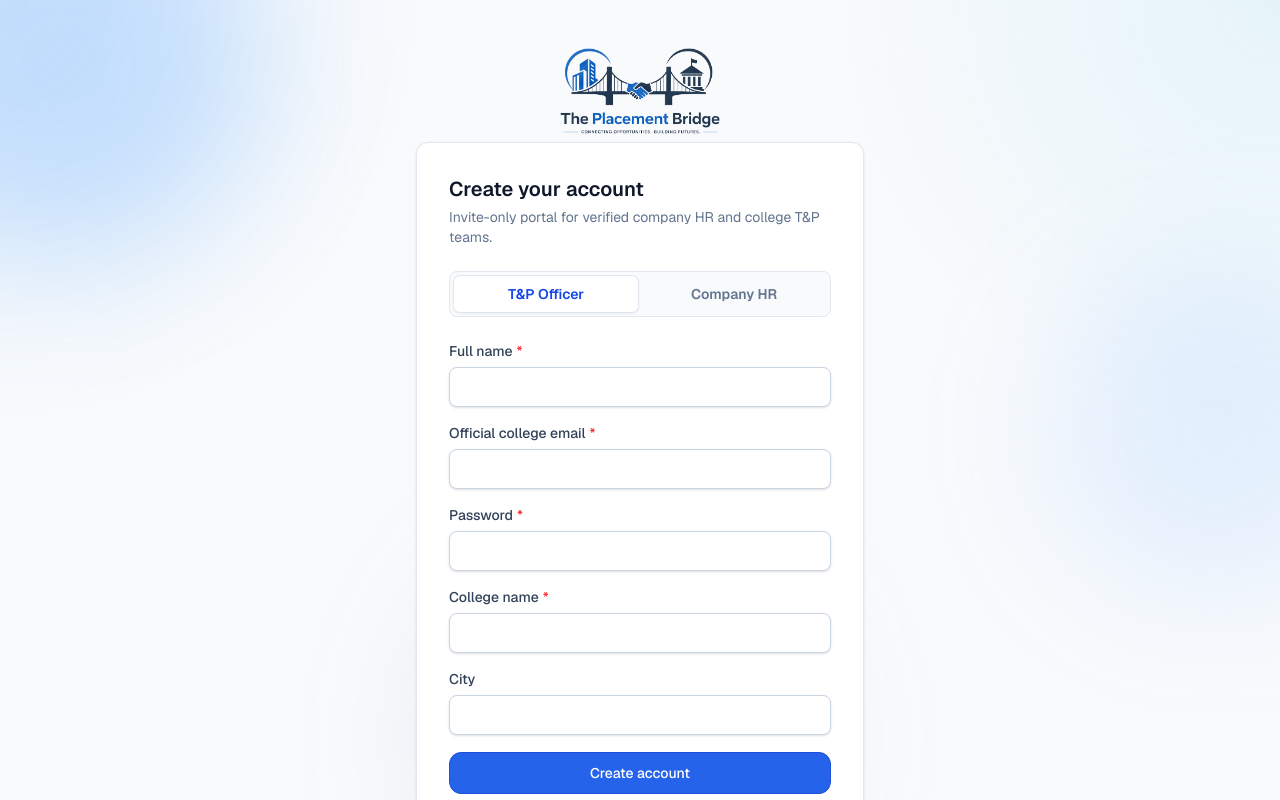
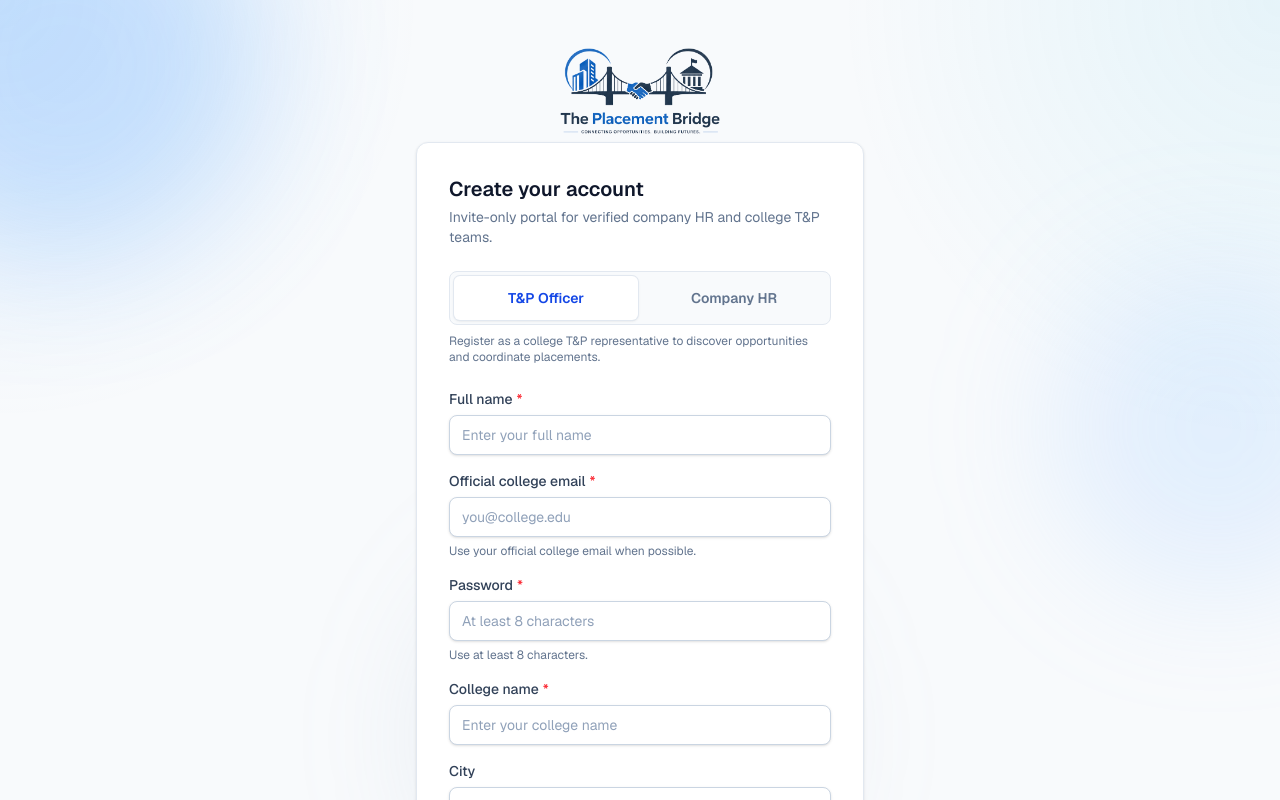
Before and after one commit to Devesh13-27/The_Placement_Bridge, a Next.js app: page /signup in a window 1280 px wide. Shown: the top 800 px of the page. Built offline with nearby package versions, Linux system fonts and the light colour scheme.

Commit message:
refine signup form UX

```diff
--- a/src/app/(auth)/signup/page.tsx
+++ b/src/app/(auth)/signup/page.tsx
@@ -1,6 +1,7 @@
 "use client";
 
 import { useState } from "react";
+import Link from "next/link";
 import { useRouter } from "next/navigation";
 import { createClient } from "@/lib/supabase/client";
 import { signup } from "./actions";
@@ -10,48 +11,133 @@ import BlurText from "@/components/reactbits/BlurText";
 import StarBorder from "@/components/reactbits/StarBorder";
 import FormField from "@/components/FormField";
 
+interface FieldErrors {
+  fullName?: string;
+  email?: string;
+  password?: string;
+  orgName?: string;
+  orgCity?: string;
+}
+
 export default function SignupPage() {
   const router = useRouter();
+
   const [role, setRole] = useState<"hr" | "tp">("tp");
-  const [error, setError] = useState<string | null>(null);
+  const [errors, setErrors] = useState<FieldErrors>({});
+  const [formError, setFormError] = useState<string | null>(null);
   const [loading, setLoading] = useState(false);
+
+  function validate(
+    fullName: string,
+    email: string,
+    password: string,
+    orgName: string,
+  ): FieldErrors {
+    const nextErrors: FieldErrors = {};
+
+    if (!fullName.trim()) {
+      nextErrors.fullName = "Full name is required.";
+    } else if (fullName.trim().length < 2) {
+      nextErrors.fullName = "Enter your full name.";
+    }
+
+    if (!email.trim()) {
+      nextErrors.email = "Email address is required.";
+    } else if (!/^[^\s@]+@[^\s@]+\.[^\s@]+$/.test(email.trim())) {
+      nextErrors.email = "Enter a valid email address.";
+    }
+
+    if (!password) {
+      nextErrors.password = "Password is required.";
+    } else if (password.length < 8) {
+      nextErrors.password = "Password must be at least 8 characters.";
+    }
+
+    if (!orgName.trim()) {
+      nextErrors.orgName =
+        role === "hr"
+          ? "Company name is required."
+          : "College name is required.";
+    }
+
+
+    return nextErrors;
+  }
 
   async function handleSubmit(e: React.FormEvent<HTMLFormElement>) {
     e.preventDefault();
-    setError(null);
+
+    if (loading) return;
+
+    setErrors({});
+    setFormError(null);
+
+    const formData = new FormData(e.currentTarget);
+
+    const fullName = String(formData.get("fullName") ?? "");
+    const email = String(formData.get("email") ?? "");
+    const password = String(formData.get("password") ?? "");
+    const orgName = String(formData.get("orgName") ?? "");
+
+    const validationErrors = validate(
+      fullName,
+      email,
+      password,
+      orgName,
+    );
+
+    if (Object.keys(validationErrors).length > 0) {
+      setErrors(validationErrors);
+      return;
+    }
+
     setLoading(true);
 
-    const formData = new FormData(e.currentTarget);
-    const email = formData.get("email") as string;
-    const password = formData.get("password") as string;
-
+    try {
       const result = await signup(formData);
 
       if (!result.success) {
-      setError(result.error ?? "Something went wrong.");
-      setLoading(false);
+        setFormError(
+          result.error ?? "We couldn't create your account. Please try again.",
+        );
         return;
       }
 
       const supabase = createClient();
+
       const { error: signInError } = await supabase.auth.signInWithPassword({
-      email,
+        email: email.trim().toLowerCase(),
         password,
       });
 
       if (signInError) {
-      setError("Account created — please log in.");
         router.push("/login");
         return;
       }
 
       router.push("/pending");
       router.refresh();
+    } catch {
+      setFormError(
+        "We couldn't create your account right now. Please check your connection and try again.",
+      );
+    } finally {
+      setLoading(false);
+    }
+  }
+
+  function handleRoleChange(nextRole: "hr" | "tp") {
+    if (loading) return;
+
+    setRole(nextRole);
+    setErrors({});
+    setFormError(null);
   }
 
   return (
-    <div className="relative flex min-h-screen flex-col items-center justify-center px-4 py-10 sm:px-6 sm:py-12">
+    <div className="relative flex min-h-screen flex-col items-center justify-center px-4 py-8 sm:px-6 sm:py-12">
       <AuthBackdrop />
+
       <FullLogo className="mb-2" />
 
       <div className="card w-full max-w-md p-6 sm:p-8">
@@ -61,10 +147,13 @@ export default function SignupPage() {
           animateBy="words"
           delay={80}
         />
-        <p className="mt-1 text-sm text-slate-500">
-          Invite-only portal for verified company HR and college T&amp;P teams.
+
+        <p className="mt-1 text-sm leading-5 text-slate-500">
+          Invite-only portal for verified company HR and college T&amp;P
+          teams.
         </p>
 
+        {/* Account type */}
         <div
           role="group"
           aria-label="Account type"
@@ -73,8 +162,9 @@ export default function SignupPage() {
           <button
             type="button"
             aria-pressed={role === "tp"}
-            onClick={() => setRole("tp")}
-            className={`rounded-md py-2 text-sm font-semibold transition-all ${
+            disabled={loading}
+            onClick={() => handleRoleChange("tp")}
+            className={`min-h-11 rounded-md px-3 text-sm font-semibold transition-all focus-visible:outline focus-visible:outline-2 focus-visible:outline-offset-2 focus-visible:outline-blue-600 disabled:cursor-not-allowed disabled:opacity-60 ${
               role === "tp"
                 ? "bg-white text-blue-700 shadow-sm ring-1 ring-slate-200"
                 : "text-slate-500 hover:text-slate-700"
@@ -82,11 +172,13 @@ export default function SignupPage() {
           >
             T&amp;P Officer
           </button>
+
           <button
             type="button"
             aria-pressed={role === "hr"}
-            onClick={() => setRole("hr")}
-            className={`rounded-md py-2 text-sm font-semibold transition-all ${
+            disabled={loading}
+            onClick={() => handleRoleChange("hr")}
+            className={`min-h-11 rounded-md px-3 text-sm font-semibold transition-all focus-visible:outline focus-visible:outline-2 focus-visible:outline-offset-2 focus-visible:outline-blue-600 disabled:cursor-not-allowed disabled:opacity-60 ${
               role === "hr"
                 ? "bg-white text-blue-700 shadow-sm ring-1 ring-slate-200"
                 : "text-slate-500 hover:text-slate-700"
@@ -96,45 +188,115 @@ export default function SignupPage() {
           </button>
         </div>
 
-        <form onSubmit={handleSubmit} className="mt-6 space-y-4">
+        <p className="mt-2 text-xs leading-4 text-slate-500">
+          {role === "hr"
+            ? "Register as a company representative to post opportunities and connect with colleges."
+            : "Register as a college T&P representative to discover opportunities and coordinate placements."}
+        </p>
+
+        <form
+          onSubmit={handleSubmit}
+          noValidate
+          className="mt-6 space-y-4"
+        >
           <input type="hidden" name="role" value={role} />
 
-          <FormField label="Full name" name="fullName" required />
           <FormField
-            label={role === "hr" ? "Official company email" : "Official college email"}
+            label="Full name"
+            name="fullName"
+            placeholder="Enter your full name"
+            autoComplete="name"
+            required
+            error={errors.fullName}
+          />
+
+          <FormField
+            label={
+              role === "hr"
+                ? "Official company email"
+                : "Official college email"
+            }
             name="email"
             type="email"
+            placeholder={
+              role === "hr" ? "you@company.com" : "you@college.edu"
+            }
+            autoComplete="email"
+            autoCapitalize="none"
+            spellCheck={false}
             required
+            error={errors.email}
+            helperText={
+              role === "hr"
+                ? "Use your company email when possible."
+                : "Use your official college email when possible."
+            }
           />
-          <FormField label="Password" name="password" type="password" required minLength={8} />
+
+          <FormField
+            label="Password"
+            name="password"
+            type="password"
+            placeholder="At least 8 characters"
+            autoComplete="new-password"
+            required
+            minLength={8}
+            error={errors.password}
+            helperText="Use at least 8 characters."
+          />
+
           <FormField
             label={role === "hr" ? "Company name" : "College name"}
             name="orgName"
+            placeholder={
+              role === "hr"
+                ? "Enter your company name"
+                : "Enter your college name"
+            }
+            autoComplete="organization"
             required
+            error={errors.orgName}
           />
-          {role === "tp" && <FormField label="City" name="orgCity" />}
 
-          {error && (
-            <p role="alert" className="rounded-md bg-red-50 px-3 py-2 text-sm text-red-700">
-              {error}
-            </p>
+          {role === "tp" && (
+            <FormField
+              label="City"
+              name="orgCity"
+              placeholder="e.g. Mumbai"
+              autoComplete="address-level2"
+              error={errors.orgCity}
+            />
+          )}
+
+          {formError && (
+            <div
+              role="alert"
+              aria-live="polite"
+              className="rounded-lg border border-red-200 bg-red-50 px-3.5 py-3 text-sm leading-5 text-red-700"
+            >
+              {formError}
+            </div>
           )}
 
           <StarBorder
             type="submit"
             disabled={loading}
-            className={`w-full ${loading ? "opacity-70" : ""}`}
+            aria-busy={loading}
+            className="w-full"
           >
             {loading ? "Creating account…" : "Create account"}
           </StarBorder>
         </form>
       </div>
 
-      <p className="mt-6 text-center text-sm text-slate-500">
+      <p className="mt-5 px-4 text-center text-sm text-slate-500">
         Already have an account?{" "}
-        <a href="/login" className="font-medium text-blue-600 hover:text-blue-700">
+        <Link
+          href="/login"
+          className="font-medium text-blue-600 underline-offset-4 hover:text-blue-700 hover:underline focus-visible:outline-none focus-visible:ring-2 focus-visible:ring-blue-600 focus-visible:ring-offset-2"
+        >
           Log in
-        </a>
+        </Link>
       </p>
     </div>
   );
```
Lines whose indentation alone changed are shown as unchanged.
